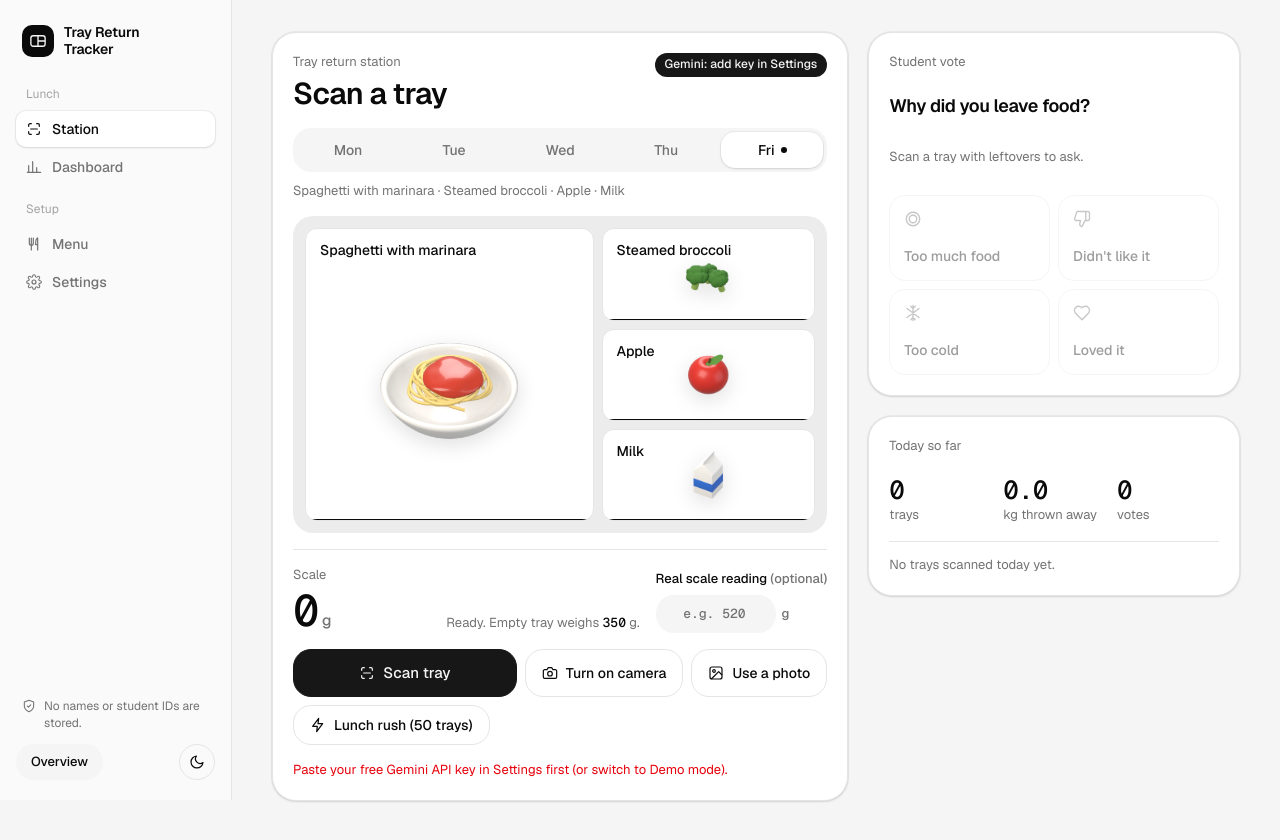
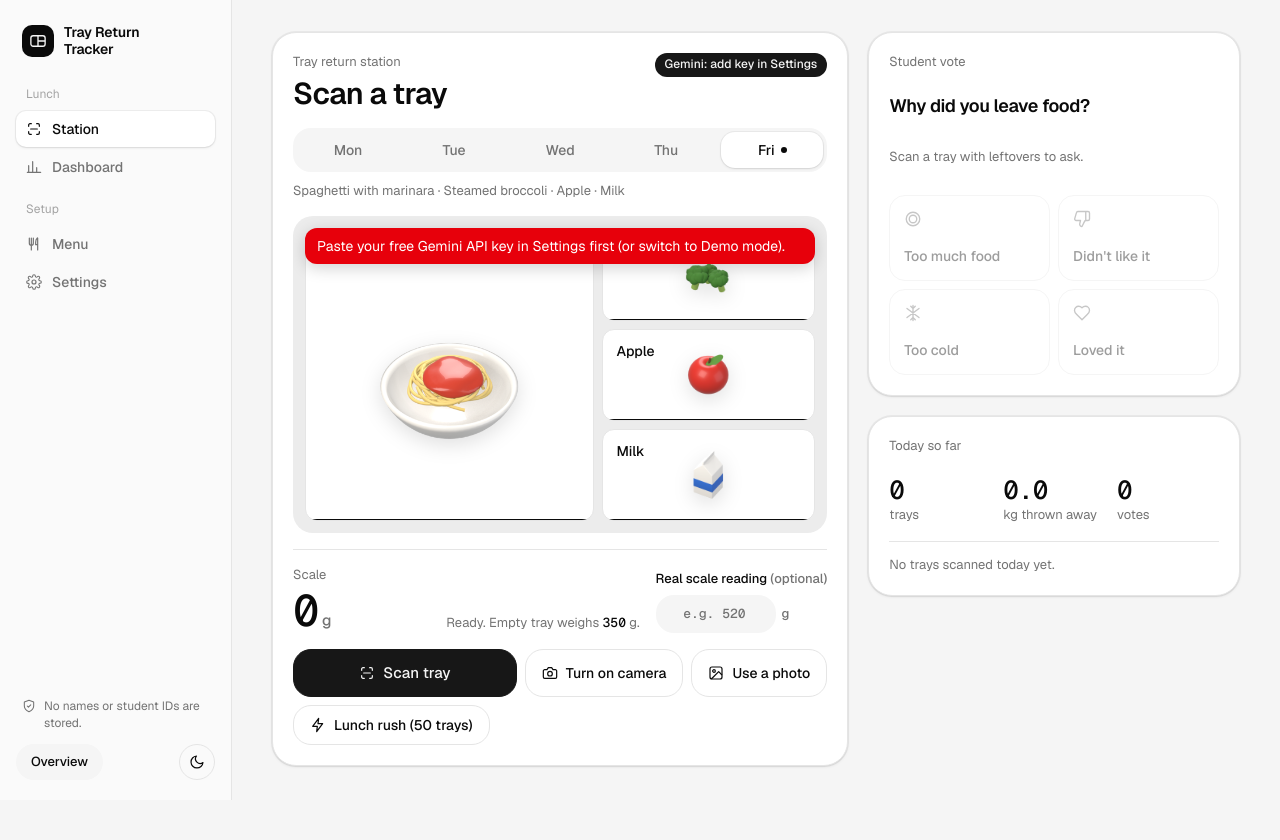
Before and after one commit to arjun-biy/Y4E-Hackathon, a website: page food-waste-app/app.html in a window 1280 px wide. Both pictures are taken after a click on the button "Scan tray". Drawn offline with nearby package versions, Linux system fonts and the light colour scheme.

Commit message:
Show scan messages over the camera box so they're always on screen

```diff
--- a/food-waste-app/app.css
+++ b/food-waste-app/app.css
@@ -179,8 +179,9 @@ label.btn { cursor: pointer; }
 .scale-meta b { color: var(--ink); font-family: var(--mono); font-weight: 500; }
 .actions { display: flex; gap: 8px; flex-wrap: wrap; }
 .actions .btn.big { flex: 1 1 200px; }
-.status { min-height: 1.4em; margin: 0; color: var(--mid); font-size: 13px; }
-.status.err { color: var(--ember); }
+.status { position: absolute; top: 12px; left: 12px; right: 12px; z-index: 3; margin: 0; padding: 8px 12px; border-radius: 12px; background: var(--card); color: var(--ink); font-size: 14px; box-shadow: 0 4px 16px rgb(0 0 0 / .18); }
+.status:empty { display: none; }
+.status.err { background: var(--ember); color: #fff; }
 
 .vote-card h2 { font-size: 18px; letter-spacing: -.02em; }
 .vote-card.ask { border-color: var(--ink); }
--- a/food-waste-app/app.html
+++ b/food-waste-app/app.html
@@ -8,7 +8,7 @@
 <link rel="preconnect" href="https://fonts.googleapis.com">
 <link rel="preconnect" href="https://fonts.gstatic.com" crossorigin>
 <link rel="stylesheet" href="https://fonts.googleapis.com/css2?family=Geist:wght@400;500;600&family=Geist+Mono:wght@400;500&display=swap">
-<link rel="stylesheet" href="app.css?v=4">
+<link rel="stylesheet" href="app.css?v=5">
 </head>
 <body>
 <svg width="0" height="0" style="position:absolute" aria-hidden="true">
@@ -77,6 +77,7 @@
           <video id="cam" playsinline muted hidden></video>
           <img id="snapshot" alt="Photo of the last tray" hidden>
           <div class="scan-line" id="scan-line" hidden></div>
+          <p class="status" id="status" role="status" aria-live="polite"></p>
         </div>
 
         <div class="scale-row">
@@ -97,7 +98,6 @@
           <label class="btn" id="photo-btn"><svg><use href="#i-image"/></svg><span>Use a photo</span><input id="photo-in" type="file" accept="image/*" capture="environment" hidden></label>
           <button class="btn" id="rush-btn"><svg><use href="#i-bolt"/></svg>Lunch rush (50 trays)</button>
         </div>
-        <p class="status" id="status" role="status" aria-live="polite"></p>
       </div>
 
       <aside class="side-col">
@@ -268,6 +268,6 @@
 <div id="tooltip" role="tooltip" hidden></div>
 <div id="toast" role="status" aria-live="polite" hidden></div>
 <canvas id="grab" hidden></canvas>
-<script src="app.js?v=7"></script>
+<script src="app.js?v=8"></script>
 </body>
 </html>
--- a/food-waste-app/app.js
+++ b/food-waste-app/app.js
@@ -274,7 +274,13 @@ function animateReadout(target) {
   })(start);
 }
 
-function setStatus(msg, err) { $("status").textContent = msg; $("status").classList.toggle("err", !!err); }
+// shown over the top of the tray box; info messages fade after a few seconds so they don't cover results
+let statusTimer;
+function setStatus(msg, err) {
+  $("status").textContent = msg; $("status").classList.toggle("err", !!err);
+  clearTimeout(statusTimer);
+  if (!err && !busy) statusTimer = setTimeout(() => $("status").textContent = "", 6000);
+}
 
 function renderVotes() {
   $("vote-grid").innerHTML = REASONS.map((r, i) =>
```
